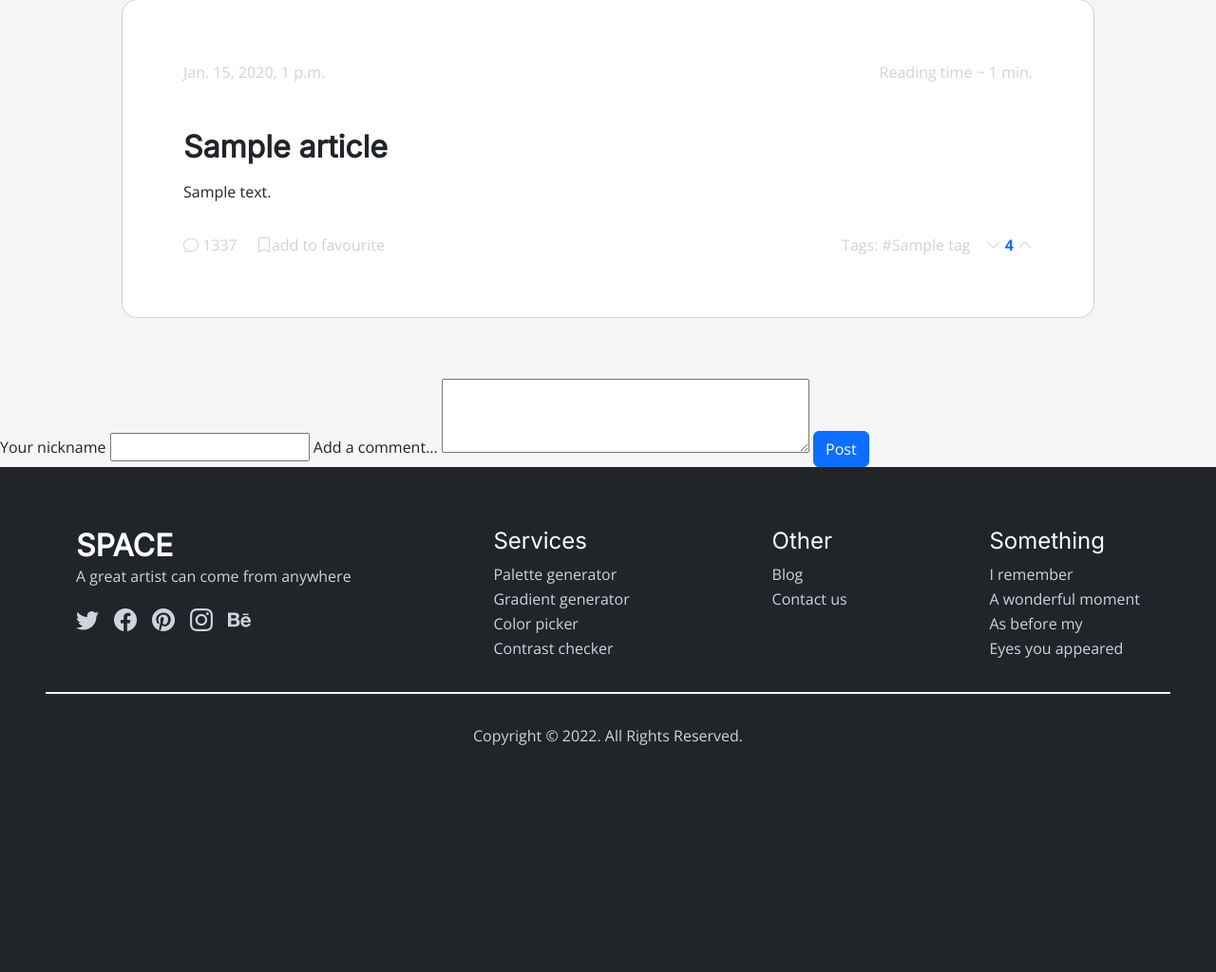
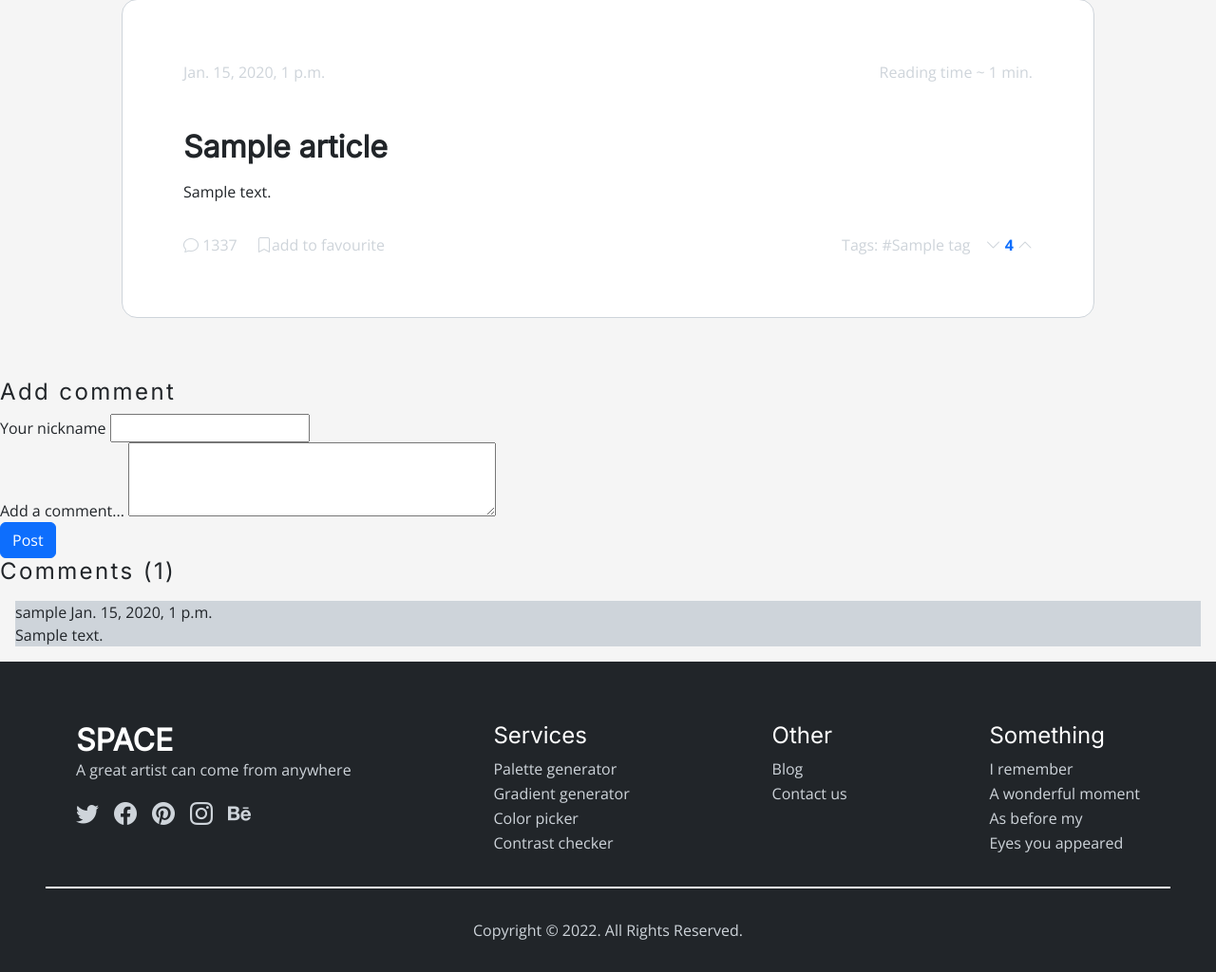
Before and after one commit to r4nd0lph-c/space, a Django app: the page made by space/main/templates/main/article.html in a window 1280 px wide. Shown: the part 65-1089 px from the top of the page at 95% size. Before the commit the page ends 884 px from the top, so only its background shows below. Run offline with Django 4.2, Linux system fonts and the light colour scheme; tables that the repository leaves empty hold one stand-in row (Sample ...); some libraries are stand-ins or nearby versions.

Commit message:
added comments display

```diff
--- a/space/main/templates/main/article.html
+++ b/space/main/templates/main/article.html
@@ -37,14 +37,17 @@
         <!-- Comments START -->
         <div id="block_comments">
             <div id="section_add">
+                <h3> Add comment</h3>
                 <form method="post" action="{% url 'article_form' %}" name="add_comm_form">
                     {% csrf_token %}
-                    {{ form.nickname.label }}
-                    {{ form.nickname }}
-
-                    {{ form.content.label }}
-                    {{ form.content }}
-
+                    <p>
+                        {{ form.nickname.label }}
+                        {{ form.nickname }}
+                    </p>
+                    <p>
+                        {{ form.content.label }}
+                        {{ form.content }}
+                    </p>
                     {{ form.article_slug.as_hidden }}
                     <button class="btn btn-primary" type="submit">Post</button>
                     <script>
@@ -55,7 +58,14 @@
             </div>
 
             <div id="section_view">
-
+                <h3> Comments ({{ comments_queryset.count }}) </h3>
+                {% for comment in comments_queryset %}
+                    <div style="background-color: var(--secondary); margin: 16px;">
+                        <span> {{ comment.nickname }}</span>
+                        <span> {{ comment.created }}</span>
+                        <p> {{ comment.content }}</p>
+                    </div>
+                {% endfor %}
             </div>
         </div>
         <!-- Comments END -->
--- a/space/main/views.py
+++ b/space/main/views.py
@@ -161,6 +161,9 @@ class ArticleDetailView(DetailView):
         context = super().get_context_data(**kwargs)
         context['title'] = 'Article | SPACE'
         context['form'] = CommentForm
+        context['comments_queryset'] = Comment.objects.filter(
+            article__slug=self.kwargs['article_slug']
+        ).order_by('-created')
         return context
 
 
```
